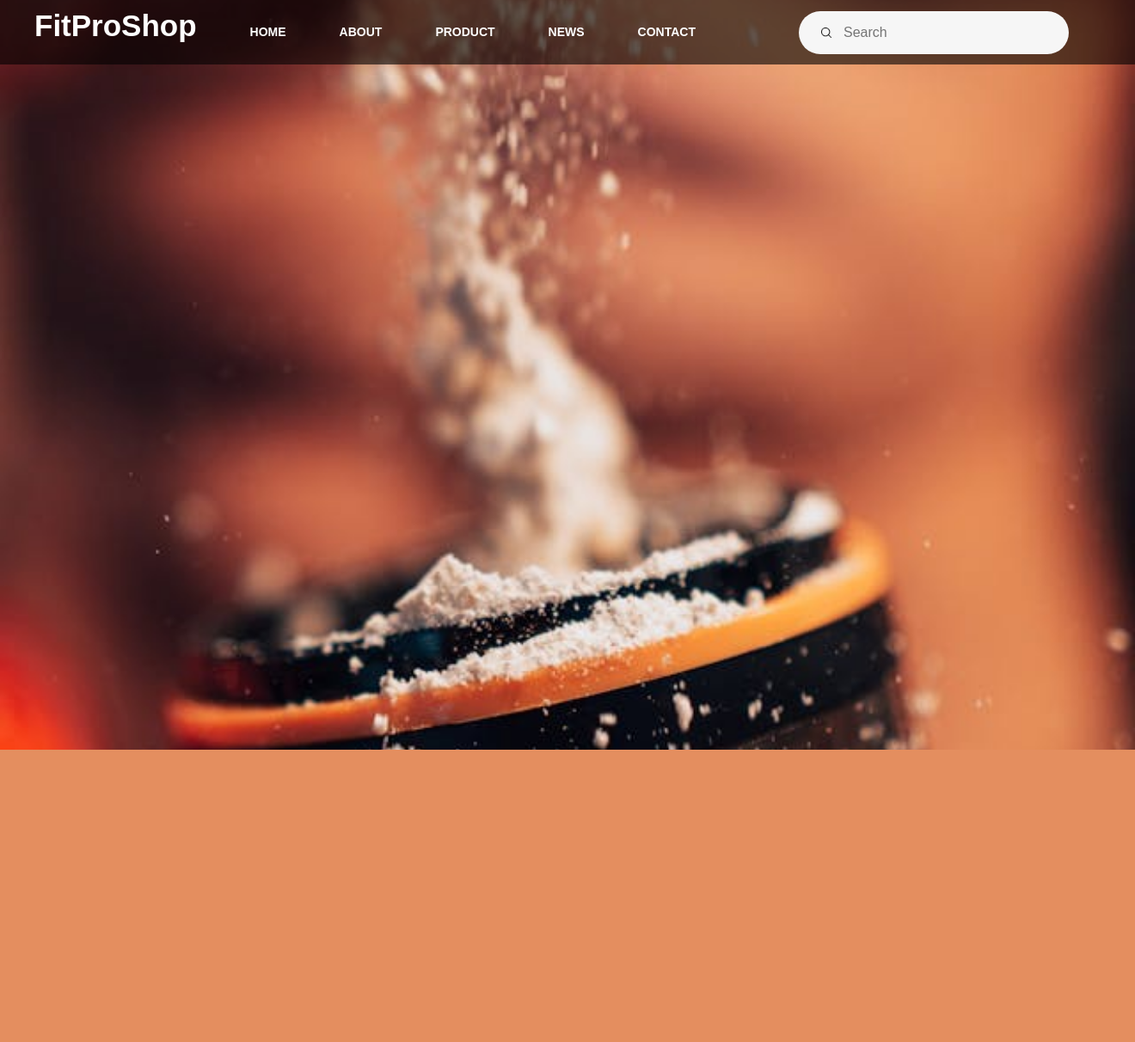
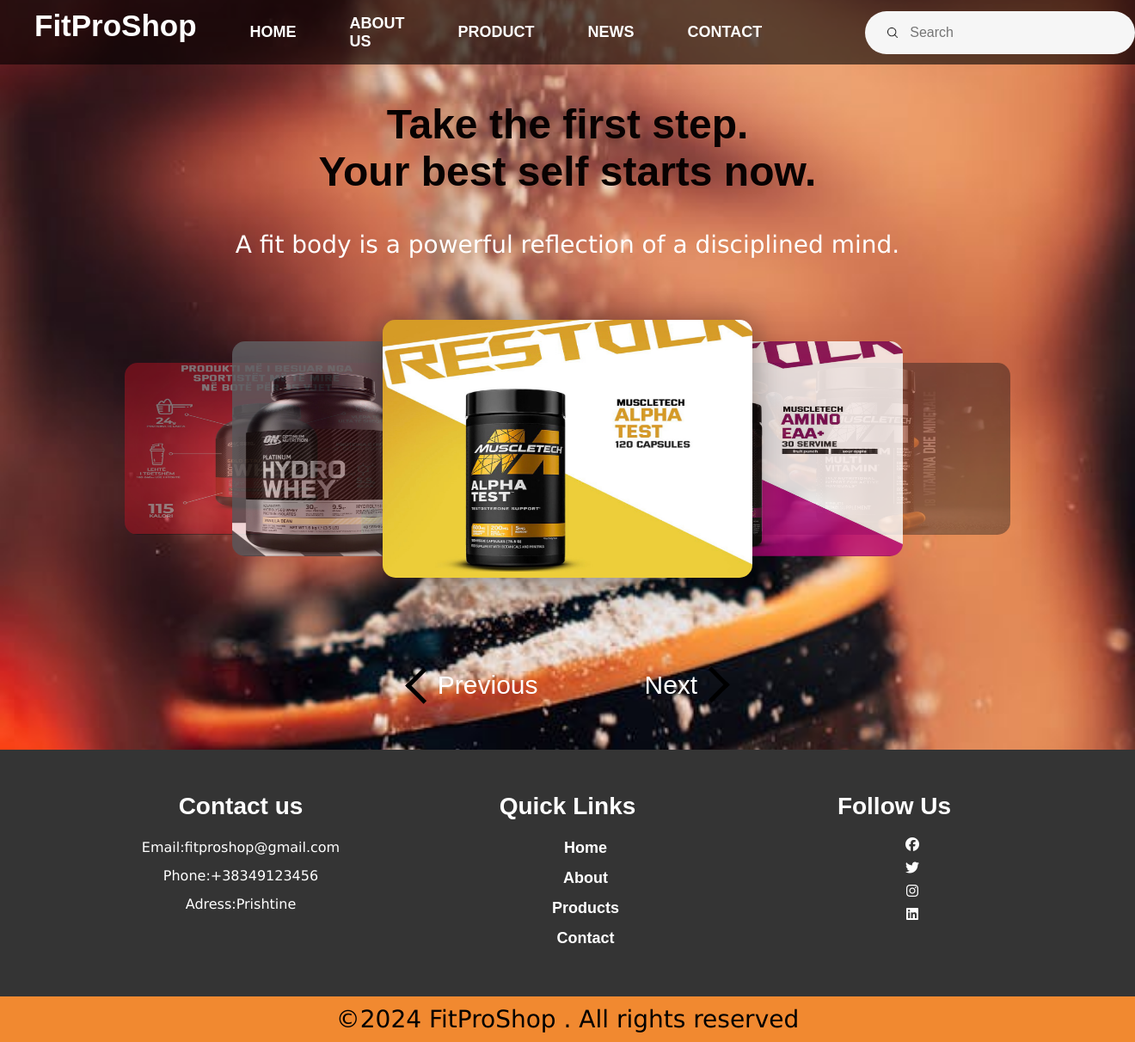
Before and after one commit to altinUbt/fit_pro_shop, a PHP site: page /Homepage.html in a window 1320 px wide. Shown: the whole page at 86% size. Before the commit the page ends 872 px from the top, so only its background shows below. Run offline with PHP 8.4, Linux system fonts and the light colour scheme.

Commit message:
Home Page

```diff
--- a/Homepage.css
+++ b/Homepage.css
@@ -81,3 +81,270 @@
     width: 24px;
     height: 24px;
 }
+
+h1 {
+  font-family: 'Montserrat', sans-serif;
+  font-size: 48px;
+  font-weight: bold;
+  text-align: center;
+  color: #080202;
+  margin-bottom: 20px;
+}
+
+p {
+  font-family: 'Arial', sans-serif;
+  font-size: 24px;
+  text-align: center;
+  color: #080202;
+}
+
+
+p {
+  font-family: 'Verdana', sans-serif;
+  font-size: 28px;
+  color: #080202;
+  text-align: center;
+}
+
+
+body{
+  margin: 0;
+  padding: 0;
+  width: 100%;
+  display: flex;
+  flex-direction: row;
+  align-items: center;
+}
+.gallery{
+  width: 100%;
+}
+.gallery-container{
+  align-items: center;
+  display: flex;
+  height: 400px;
+  margin: 0 auto;
+  max-width: 1000px;
+  position: relative;
+}
+.gallery-item{
+  height: 200px;
+  opacity: 0;
+  position: absolute;
+  transition: all 0.3s ease-in-out;
+  width: 330px;
+  z-index: 0;
+  border-radius: 15px;
+}
+
+.gallery-item-1{
+  left: 15%;
+  opacity: .4;
+  transform: translateX(-50%);
+}
+.gallery-item-2, .gallery-item-4{
+height: 250px;
+opacity: 0.8;
+width: 380px;
+z-index: 1;
+}
+.gallery-item-2{
+  left: 30%;
+  transform: translateX(-50%);
+}
+.gallery-item-3{
+  box-shadow: -2px 5px 33px 6px rgba(0, 0, 0, 0.35);
+  height: 300px;
+  opacity: 1;
+  left: 50%;
+  transform: translateX(-50%);
+  width: 430px;
+  z-index: 2;
+}
+.gallery-item-4{
+  left: 70%;
+  transform: translateX(-50%);
+}
+.gallery-item-5{
+  left: 85%;
+  opacity: .4;
+  transform: translateX(-50%);
+}
+.gallery-controls{
+  display: flex;
+  justify-content: center;
+  margin: 25px 0;
+  height: 100px;
+}
+.gallery-controls button{
+  background-color: transparent;
+  border: 0;
+  cursor: pointer;
+  font-size: 30px;
+  margin: 0 50px;
+  padding: 0 12px;
+  text-transform: capitalize;
+}
+.gallery-controls-button:focus{
+  outline: none;
+}
+.gallery-controls-previous{
+  position: relative;
+}
+.gallery-controls-previous::before{
+  border: solid #000;
+  border-width: 0 5px 5px 0;
+  content: '';
+  display: inline-block;
+  height: 5px;
+  left: -30px;
+  padding: 10px;
+  position: absolute;
+  top: 25%;
+  transform: rotate(135deg) translateY(-50%);
+  transition: left 0.15s ease-in-out;
+  width: 5px;
+}
+.gallery-controls-previous:hover::before{
+  left: -40px;
+}
+.gallery-controls-next{
+  position: relative;
+}
+.gallery-controls-next::before{
+  border:solid #000;
+  border-width: 0 5px 5px 0;
+  content: '';
+  display: inline-block;
+  height: 5px;
+  padding: 10px;
+  position: absolute;
+  right: -30px;
+  top: 45;
+  transform: rotate(-45deg) translateY(-50%);
+  transition: right 0.15s ease-in-out;
+  width: 5px;
+}
+.gallery-controls-next:hover:before{
+  right: -40px;
+}
+.gallery-nav{
+  bottom: -15px;
+  display: flex;
+  justify-content: center;
+  list-style: none;
+  padding: 0;
+  position: absolute;
+  width: 100%;
+}
+.gallery nav li{
+  background: #ccc;
+  border-radius: 50%;
+  height: 10px;
+  margin: 0 16px;
+  width: 10px;
+}
+.gallery-nav li.gallery-item-selected{
+  background: #555;
+}
+
+*{
+  margin: 0;
+  padding: 0;
+  font-family: Arial, Helvetica, sans-serif;
+  font-size: 18px;
+  color: white;
+}
+footer{
+  background-color: #343434;
+  padding-top: 50px;
+}
+.container{
+  width: 1140px;
+  margin: auto;
+  display: flex;
+
+  justify-content: space-around;
+}
+.footer-content{
+  width: 33.3%;
+  font-size: 16px;
+  font-family: Arial, Helvetica, sans-serif;
+  left: 10px;
+}
+h3{
+  font-size: 28px;
+  margin-bottom: 15px;
+  text-align: center;
+}
+.footer-content p{
+  color: white;
+  margin: 0;
+  font-size: 16px;
+  padding: 7px;
+}
+.footer-content ul{
+  text-align: center;
+  display: block;
+}
+.list{
+  padding: 0;
+}
+.list li{
+  width: auto;
+  text-align: center;
+  list-style-type: none;
+  padding: 7px;
+  position: relative;
+}
+.list li::before{
+  content: '';
+  position: absolute;
+  transform: translate(-50%,-50%);
+  left: 50%;
+  top: 100%;
+  width: 0;
+  height: 2px;
+  background: #f18930;
+  transition-duration: .5s;
+}
+.list li:hover::before{
+  width: 70px;
+}
+.social-icons{
+  text-align: center;
+  padding: 0;
+}
+.social-icons li{
+  display: flexbox;
+  text-align: center;
+  padding: 5px;
+}
+.social-icons i{
+  color: white;
+  margin: 0;
+  font-size: 16px;
+  padding: 7px;
+  display: inline;
+}
+a{
+  text-decoration: none;
+}
+a:hover{
+  color: #f18930;
+}
+.social-icons i:hover{
+  color: #f18930;
+}
+p{
+  color: white;
+}
+.bottom-bar{
+  background: #f18930;
+  text-align: center;
+  padding: 10px 0;
+  margin-top: 50px;
+
+}
+.bottom-bar p{
+  color: #000;
+}
--- a/Homepage.html
+++ b/Homepage.html
@@ -2,6 +2,7 @@
     <head>
         <title>FitProGym</title>
         <link rel="stylesheet" href="Homepage.css">
+        <link rel="stylesheet" href="https://cdnjs.cloudflare.com/ajax/libs/font-awesome/6.7.1/css/all.min.css">
     </head>
     <body>
         <div class="main">
@@ -12,7 +13,7 @@
                 <div class="menu">
                     <ul>
                         <li><a href="#">HOME</a></li>
-                        <li><a href="#">ABOUT</a></li>
+                        <li><a href="#">ABOUT US</a></li>
                         <li><a href="#">PRODUCT</a></li>
                         <li><a href="#">NEWS</a></li>
                         <li><a href="#">CONTACT</a></li>
@@ -23,8 +24,54 @@
                             <input class="search-input" type="search" placeholder="Search">
                         </div>
                 </div>
+            </div><br><br>
+         <p><h1>Take the first step.
+        <br>Your best self starts now.</h1></p><br>
+         <p>A fit body is a powerful reflection of a disciplined mind.</p><br>
+
+
+    <div class="gallery">
+        <div class="gallery-container">
+            <img class="gallery-item gallery-item-1" src="assets/images/IMG_3154.jpg" data-index="1">
+            <img class="gallery-item gallery-item-2" src="assets/images/IMG_3156.jpeg" data-index="2">
+            <img class="gallery-item gallery-item-3" src="assets/images/IMG_3175.jpg" data-index="3">
+            <img class="gallery-item gallery-item-4" src="assets/images/IMG_3176.jpg" data-index="4">
+            <img class="gallery-item gallery-item-5" src="assets/images/IMG_3180.jpg" data-index="5">
+        </div>
+        <div class="gallery-controls"></div>
+    </div>
+    <script src="Homepage.js"></script>
+    <footer>
+        <div class="container">
+            <div class="footer-content">
+                <h3>Contact us</h3>
+                <p>Email:fitproshop@gmail.com</p>
+                <p>Phone:+38349123456</p>
+                <p>Adress:Prishtine</p>
             </div>
+            <div class="footer-content">
+                <h3>Quick Links</h3>
+                <ul class="list">
+                    <li><a href="">Home</a></li>
+                    <li><a href="">About</a></li>
+                    <li><a href="">Products</a></li>
+                    <li><a href="">Contact</a></li>
+                </ul>
+            </div>
+            <div class="footer-content">
+                <h3>Follow Us</h3>
+                <ul class="social-icons">
+                <li><a href=""><i class="fa-brands fa-facebook"></i></a></li>
+                <li><a href=""><i class="fab fa-twitter"></i></a></li>
+                <li><a href=""><i class="fab fa-instagram"></i></a></li>
+                <li><a href=""><i class="fab fa-linkedin"></i></a></li>
+                 </ul>
+             </div>
         </div>
-    </form>
+        <div class="bottom-bar">
+            <p>&copy;2024 FitProShop . All rights reserved</p>
+        </div>
+    </footer>
+
     </body>
 </html>
--- /dev/null
+++ b/Homepage.js
@@ -0,0 +1,63 @@
+const galleryContainer = document.querySelector('.gallery-container');
+const galleryControlsContainer = document.querySelector('.gallery-controls');
+const galleryControls = ['previous', 'next'];
+const galleryItems = document.querySelectorAll('.gallery-item');
+
+class Carousel {
+
+    constructor(container, items, controls) {
+        this.carouselContainer = container;
+        this.carouselControls = controls;
+        this.carouselArray = [...items];
+    }
+
+    updateGallery() {
+
+        this.carouselArray.forEach(el => {
+            el.classList.remove('gallery-item-1');
+            el.classList.remove('gallery-item-2');
+            el.classList.remove('gallery-item-3');
+            el.classList.remove('gallery-item-4');
+            el.classList.remove('gallery-item-5');
+        });
+
+        this.carouselArray.slice(0, 5).forEach((el, i) => {
+            el.classList.add(`gallery-item-${i + 1}`);
+        });
+    }
+
+    setCurrentState(direction) {
+        if (direction.className === 'gallery-controls-previous') {
+
+            this.carouselArray.unshift(this.carouselArray.pop());
+        } else {
+
+            this.carouselArray.push(this.carouselArray.shift());
+        }
+        this.updateGallery();
+    }
+
+    setControls() {
+        this.carouselControls.forEach(control => {
+            const button = document.createElement('button');
+            button.className = `gallery-controls-${control}`;
+            button.innerText = control;
+            galleryControlsContainer.appendChild(button);
+        });
+    }
+
+    useControls() {
+        const triggers = [...galleryControlsContainer.childNodes];
+        triggers.forEach(control => {
+            control.addEventListener('click', e => {
+                e.preventDefault();
+                this.setCurrentState(control);
+            });
+        });
+    }
+}
+
+
+const exampleCarousel = new Carousel(galleryContainer, galleryItems, galleryControls);
+exampleCarousel.setControls();
+exampleCarousel.useControls();
```
Also changed, not shown: assets/images/IMG_3154.jpg (added), assets/images/IMG_3156.jpeg (added), assets/images/IMG_3175.jpg (added), assets/images/IMG_3176.jpg (added), assets/images/IMG_3180.jpg (added).
